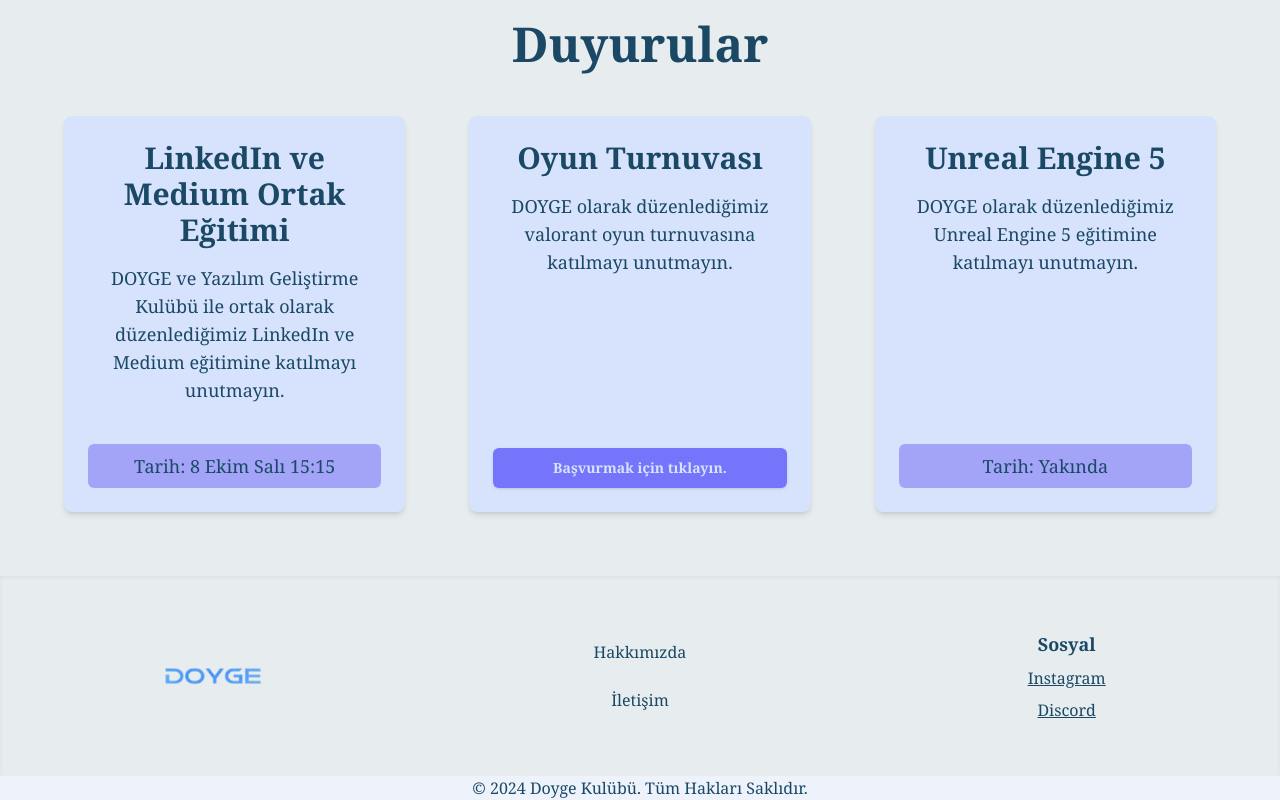
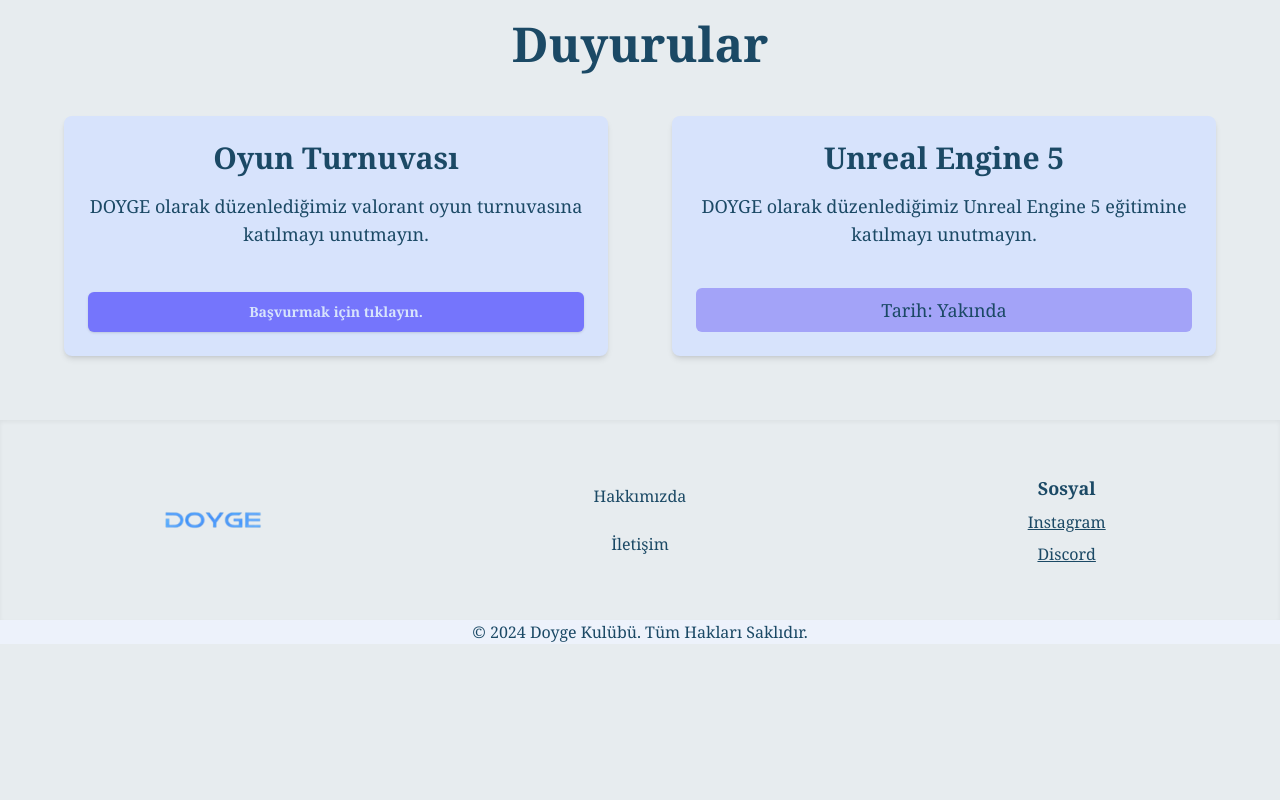
Before and after one commit to berkaydenizyilmaz/doyge-club-website, a Next.js app: page / in a window 1280 px wide. Shown: the part 2961-3761 px from the top of the page. After the commit the page ends 3605 px from the top, so only its background shows below. Built offline with nearby package versions, Linux system fonts and the light colour scheme.

Commit message:
Duyurular güncellendi.

```diff
--- a/data/announcements.ts
+++ b/data/announcements.ts
@@ -8,13 +8,6 @@
 }
 
 export const announcements: AnnouncementType[] = [
-  {
-    id: "1",
-    title: "LinkedIn ve Medium Ortak Eğitimi",
-    content:
-      "DOYGE ve Yazılım Geliştirme Kulübü ile ortak olarak düzenlediğimiz LinkedIn ve Medium eğitimine katılmayı unutmayın.",
-    date: "8 Ekim Salı 15:15",
-  },
   {
     id: "2",
     title: "Oyun Turnuvası",
```
